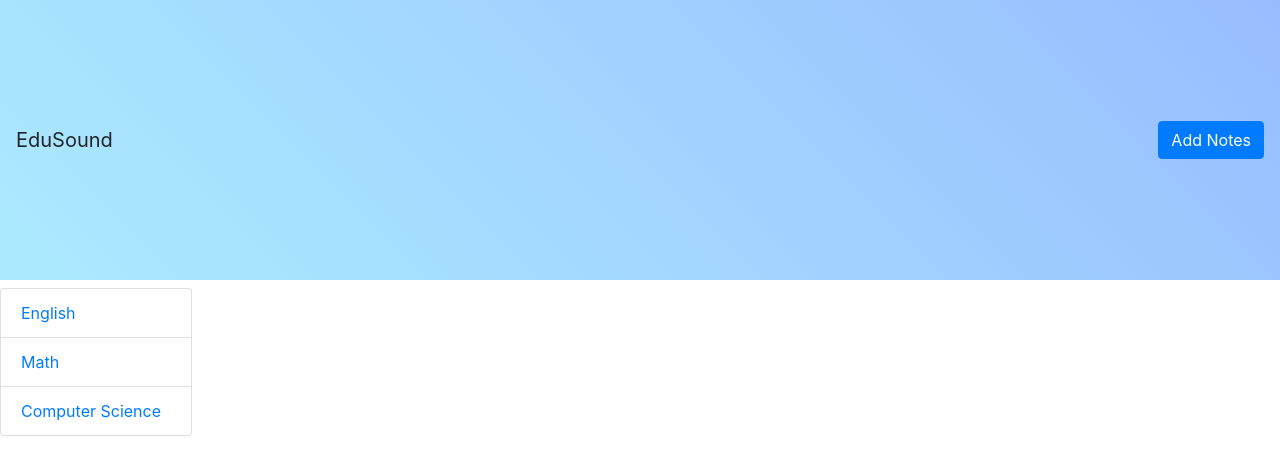
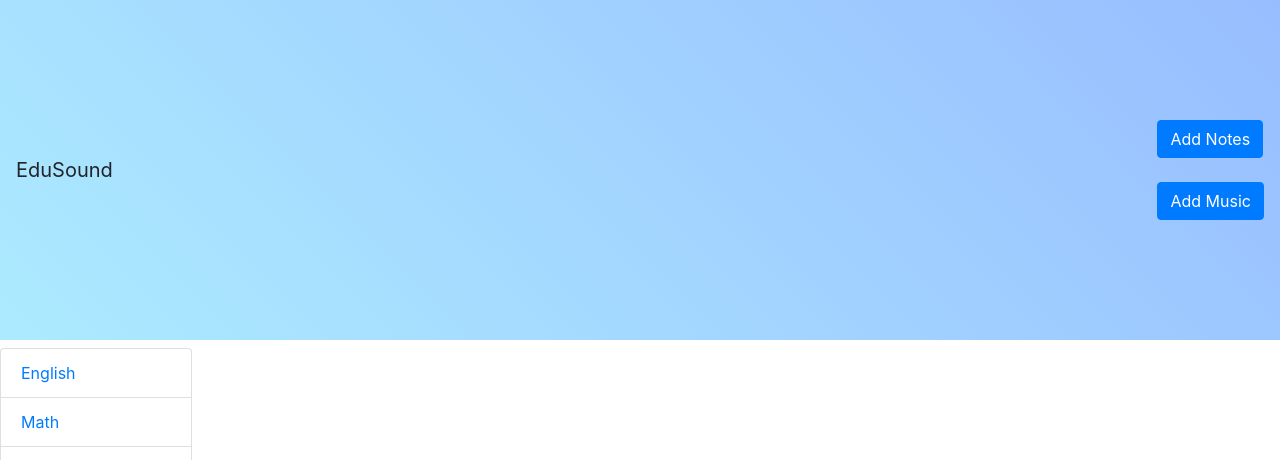
Before and after one commit to fteng1/edusound, a Python web app: template templates/index.html in a window 1280 px wide. Shown: the top 460 px of the page. Run offline with Jinja, Linux system fonts and the light colour scheme; the template is opened without the code that fills it, so the values that code supplies are empty; some libraries are stand-ins or nearby versions.

Commit message:
Added button to music page

```diff
--- a/main.py
+++ b/main.py
@@ -110,7 +110,8 @@ def check_profile_exists(value):
 #https://www.dw.com/image/48688022_303.jpg
 app = webapp2.WSGIApplication([
     ('/', MainPage),
-    ('/input', InputNotesPage),
+    ('/inputNotes', InputNotesPage),
+    ('/inputMusic', InputMusicPage),
     ('/subject', SubjectNotesPage),
     ('/songs', InputMusicPage)
 ], debug=True)
--- a/templates/index.html
+++ b/templates/index.html
@@ -12,7 +12,12 @@
 <body>
   <nav class="navbar navbar-expand-lg">
     <a class="navbar-brand">EduSound</a>
-    <a href="/input" class="btn btn-large btn-primary ml-auto">Add Notes</a>
+    <div class="ml-auto">
+      <a href="/inputNotes" class="btn btn-large btn-primary">Add Notes</a>
+      <br />
+      <br />
+      <a href="/inputMusic" class="btn btn-large btn-primary">Add Music</a>
+    </div>
   </nav>
   <ul class="list-group my-2">
     <li class="list-group-item">
```
Also changed, not shown: 1 other file.
